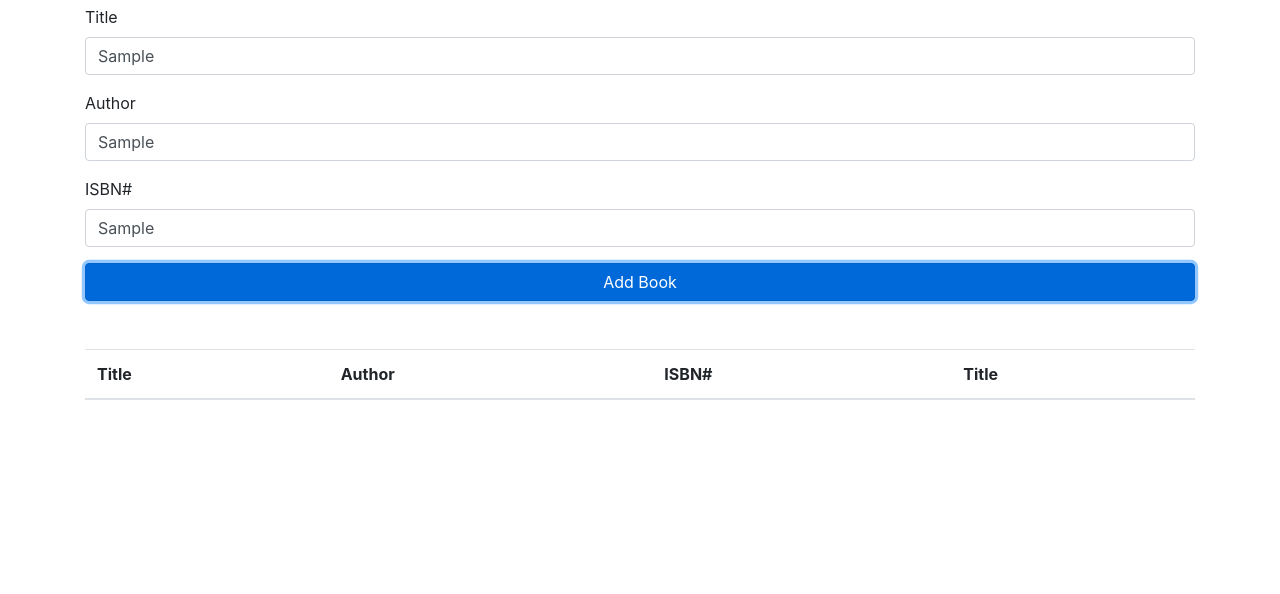
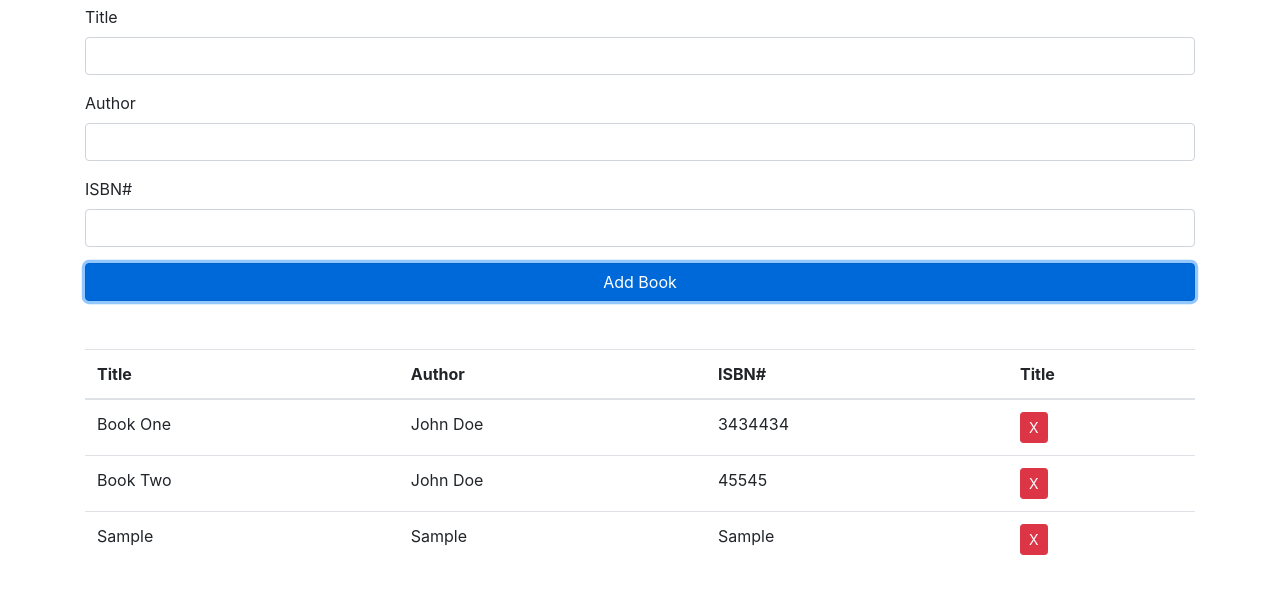
Before and after one commit to czechoslovakia36/BookList-App-Vanilla-Javascript, a plain HTML site: page index.html in a window 1280 px wide. Both pictures are taken after typing "Sample", "Sample", "Sample" into the empty fields and a click on the input "Add Book". Shown: the part 94-688 px from the top of the page. Drawn offline with nearby package versions, Linux system fonts and the light colour scheme.

Commit message:
added functionality for add book and delete book

```diff
--- a/app.js
+++ b/app.js
@@ -0,0 +1,91 @@
+//  BOOK CLASS: REPRESENTS A BOOK
+
+class Book {
+  constructor(title, author, isbn) {
+    this.title = title;
+    this.author = author;
+    this.isbn = isbn;
+  }
+}
+
+// UI CLASS: HANDLES STORAGE
+
+class UI {
+  static displayBooks() {
+    const StoreBooks = [
+      {
+        title: "Book One",
+        author: "John Doe",
+        isbn: "3434434",
+      },
+      {
+        title: "Book Two",
+        author: "John Doe",
+        isbn: "45545",
+      },
+    ];
+    const books = StoreBooks;
+
+    books.forEach((book) => UI.addBookToList(book));
+  }
+  static addBookToList(book) {
+    const list = document.querySelector("#book-list");
+
+    const row = document.createElement("tr");
+    row.innerHTML = `
+        <td>${book.title}</td>
+        <td>${book.author}</td>
+        <td>${book.isbn}</td>
+        <td><a href="#" class="btn btn-danger btn-sm delete"> X</a></td>
+
+        `;
+    list.appendChild(row);
+  }
+  static deleteBook(el) {
+    if (el.classList.contains("delete")) {
+      el.parentElement.parentElement.remove();
+    }
+  }
+
+  static clearFields() {
+    document.querySelector("#title").value = "";
+    document.querySelector("#author").value = "";
+    document.querySelector("#isbn").value = "";
+  }
+}
+
+// EVENT : DISPLAY BOOKS
+
+document.addEventListener("DOMContentLoaded", UI.displayBooks);
+
+// EVENT : Add a Book
+
+document.querySelector("#book-form").addEventListener("submit", (e) => {
+  //   PREVENT ACTUAL SUBMIT-->
+  e.preventDefault();
+
+  // Get form values
+  const title = document.querySelector("#title").value;
+  const author = document.querySelector("#author").value;
+  const isbn = document.querySelector("#isbn").value;
+
+  //   VALIDATION
+  if (title === "" || author === "" || isbn === "") {
+    alert("Please fill in all fields");
+  } else {
+    // Instatiate Book
+    const book = new Book(title, author, isbn);
+    console.log(book);
+
+    // ADD BOOK TO UI
+    UI.addBookToList(book);
+
+    //   CLEAR FIELDS-->
+    UI.clearFields();
+  }
+});
+
+document.querySelector("#book-list").addEventListener("click", (e) => {
+  //   console.log(e.target);
+  UI.deleteBook(e.target);
+});
--- a/index.html
+++ b/index.html
@@ -38,7 +38,7 @@
         </div>
 
         <input
-          type="button"
+          type="submit"
           value="Add Book"
           class="btn btn-primary btn-block"
         />
@@ -54,7 +54,6 @@
         </thead>
         <tbody id="book-list"></tbody>
       </table>
-
     </div>
     <script src="./app.js"></script>
   </body>
```
Lines whose indentation alone changed are shown as unchanged.
